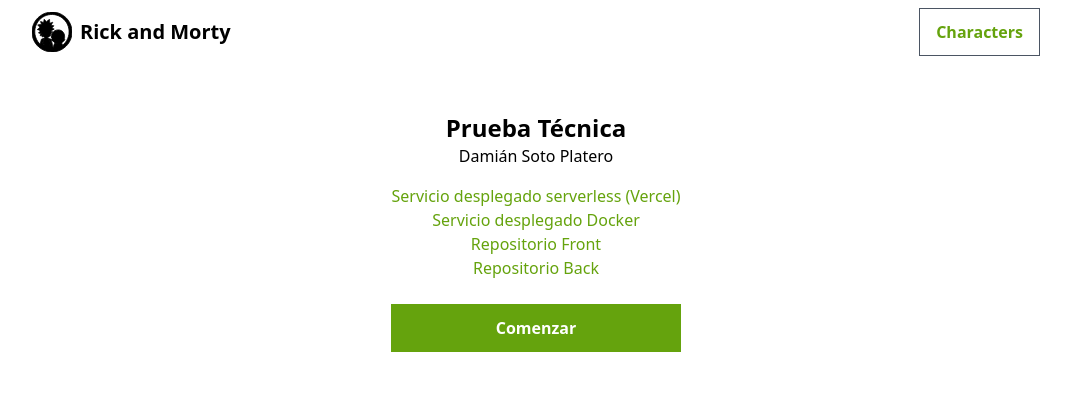
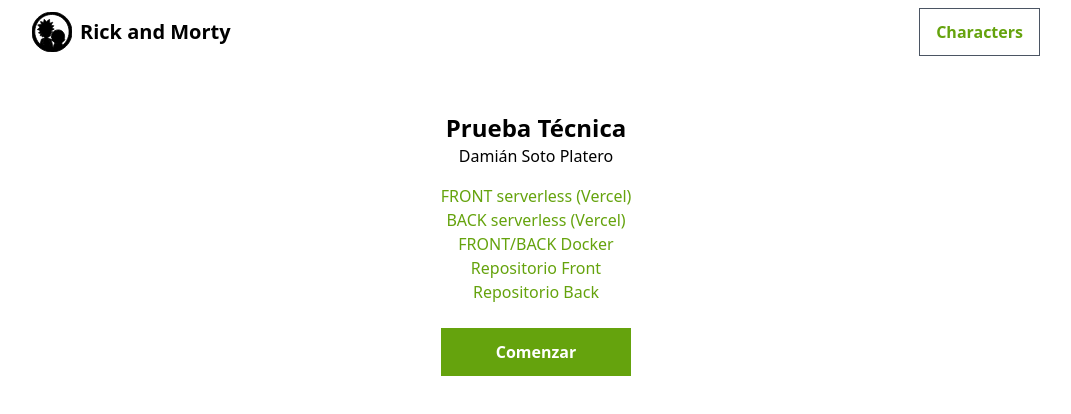
Before and after one commit to sotoplatero/grupostt, a Vue app: page / in a window 1280 px wide. Shown: the top 414 px of the page, without its empty margins (104-1175 px from the left). Built offline with nearby package versions, Linux system fonts and the light colour scheme.

Commit message:
update enviroment variables

```diff
--- a/src/components/Comment.vue
+++ b/src/components/Comment.vue
@@ -3,7 +3,7 @@
 </script>
 
 <template>
-	<div class="border border-gray-600 p-4">
+	<div class="border border-gray-600 p-4 sm:p-8">
 		<div class="text-sm"><b>{{comment.author}}</b></div>
 		<p>{{ comment.comment }}</p>
 	</div>
--- a/src/components/CommentForm.vue
+++ b/src/components/CommentForm.vue
@@ -26,8 +26,8 @@
 </script>
 
 <template>
+	<div class="pt-4 text-center">Write your comment about <b>{{character.name}}</b></div>
 	<form class="" @submit.prevent="onSubmit" >
-		<div class="py-2">Write your comment about <b>{{character.name}}</b></div>
 		<div>
 			<label>Nombre</label>
 			<input type="text" v-model="author" placeholder="Type you name" name="name">
--- a/src/components/Header.vue
+++ b/src/components/Header.vue
@@ -24,5 +24,5 @@
 <style scoped>
 	header { @apply flex items-center justify-between mb-12 py-3}
 	a.brand { @apply flex items-center text-base leading-tight sm:text-xl space-x-2 font-extrabold text-inherit }
-	nav a { @apply border px-4 py-3 border-gray-600 font-semibold }
+	nav a { @apply border px-4 py-3 border-gray-600 font-bold }
 </style>
--- a/src/stores/comments.js
+++ b/src/stores/comments.js
@@ -1,5 +1,7 @@
 import { ref, computed } from 'vue'
 import { defineStore } from 'pinia'
+
+const URL_BACK = import.meta.env.VITE_URL_BACK || 'https://localhost:3000'
 
 export const useCommentsStore = defineStore('comments', () => {
 
@@ -11,7 +13,7 @@ export const useCommentsStore = defineStore('comments', () => {
 
     this.loading = true
 
-    const url = `${import.meta.env.VITE_URL_BACK}/character/${comment.character_id}/comments`
+    const url = `${URL_BACK}/character/${comment.character_id}/comments`
 
     try {
 
@@ -39,7 +41,7 @@ export const useCommentsStore = defineStore('comments', () => {
 
     this.loading = true
 
-    const url = `${import.meta.env.VITE_URL_BACK}/character/${character_id}/comments`
+    const url = `${URL_BACK}/character/${character_id}/comments`
 
     try {
 
--- a/src/views/HomeView.vue
+++ b/src/views/HomeView.vue
@@ -5,17 +5,22 @@
 <template>
   <main class="h-full grow flex items-center justify-center">
     <div class="text-center">
+
       <h1>Prueba Técnica</h1>
       <p>Damián Soto Platero</p>
+
       <ul class="mt-4">
-        <li><a href="https://grupostt.vercel.app">Servicio desplegado serverless (Vercel)</a></li>
-        <li><a href="https://grupostt.vercel.app">Servicio desplegado Docker</a></li>
-        <li><a href="https://grupostt.vercel.app">Repositorio Front</a></li>
-        <li><a href="https://grupostt.vercel.app">Repositorio Back</a></li>
+        <li><a href="https://grupostt.vercel.app" target="_blank">FRONT serverless (Vercel)</a></li>
+        <li><a href="https://grupostt-back.vercel.app" target="_blank">BACK serverless (Vercel)</a></li>
+        <li><a href="https://grupostt-back.vercel.app" target="_blank">FRONT/BACK Docker</a></li>
+        <li><a href="https://github.com/sotoplatero/grupostt" target="_blank">Repositorio Front</a></li>
+        <li><a href="https://github.com/sotoplatero/grupostt-back" target="_blank">Repositorio Back</a></li>
       </ul>
+
       <a href="/characters" class="cta">
         Comenzar
       </a >
+
     </div>
   </main>
 </template>
```
Also changed, not shown: 2 other files (tests, documents, lock files or other folders).
